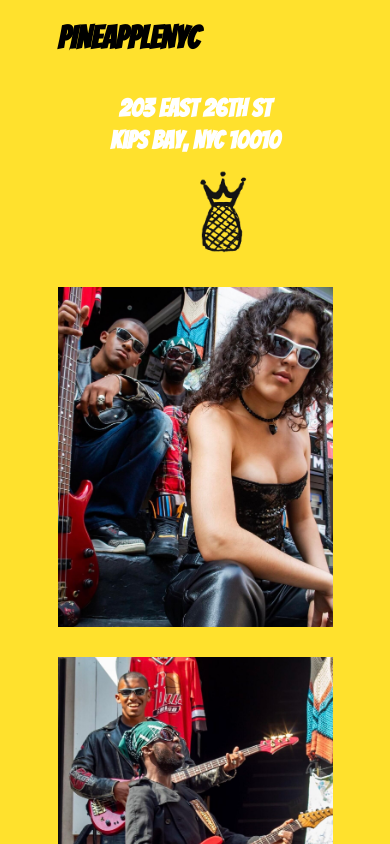
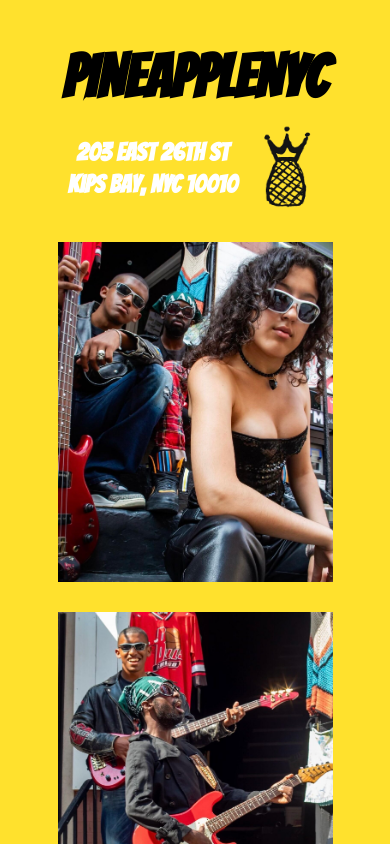
Before and after one commit to dommelay/PineappleNYC, a React (Create React App) app in the folder nyc/: page / in a window 390 px wide. Shown: the top 844 px of the page. Built offline with nearby package versions, Linux system fonts and the light colour scheme.

Commit message:
500px < title styling

```diff
--- a/nyc/src/App.css
+++ b/nyc/src/App.css
@@ -141,7 +141,10 @@ align-self: center;
   font-size: 25px;
 }
 .header {
-  margin-bottom: 0px;
+  margin: 0px 0px 0px 15px;
+
+  display: flex;
+  flex-direction: row;
 }
 
 
@@ -151,6 +154,18 @@ align-self: center;
 }
 .hometitle1 {
   display: block;
+  font-size: 60px;
+  margin: 45px 0px 0px 0px;
+  align-self: center;
 }
-
+.homediv1 {
+  display: flex;
+  justify-content: center;
 }
+.logodiv {
+  margin: 0px;
+}
+.homeaddress {
+  margin-bottom: 20px;
+}
+}
--- a/nyc/src/components/Home.js
+++ b/nyc/src/components/Home.js
@@ -10,8 +10,9 @@ const Home = () => {
 
             <div className='homecontainer'>
 
+        <div className='homediv1'>
             <h1 className='hometitle1'>PINEAPPLENYC</h1>
-
+        </div>
                 <div className='header'>
                     <h1 className='hometitle'>PINEAPPLENYC</h1>
 
```
